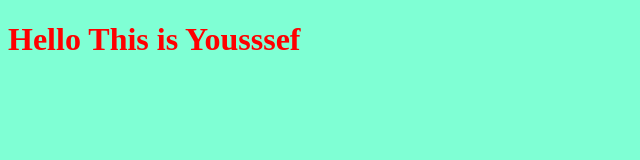
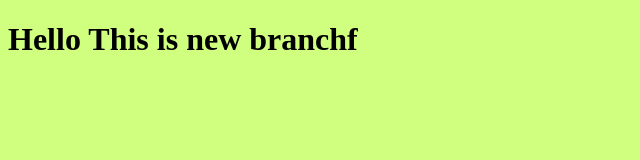
Before and after one commit to DITAppsYB/myProject, a plain HTML site: page index.html in a window 1280 px wide. Shown: the whole page, without its empty margins (0-640 px from the left). Drawn offline with Linux system fonts and the light colour scheme.

Commit message:
changing style for the title

```diff
--- a/index.html
+++ b/index.html
@@ -7,7 +7,7 @@
     <link rel="stylesheet" href="style.css">
 </head>
 <body>
-    <h1>Hello This is Yousssef</h1>
+    <h1>Hello This is new branchf</h1>
     <script src="app.js"></script>
 </body>
 </html>
--- a/style.css
+++ b/style.css
@@ -1,6 +1,6 @@
 h1 {
-    color: red;
+    color: black;
 }
 body {
-    background-color: aquamarine;
+    background-color: rgb(208, 255, 127);
 }
```
